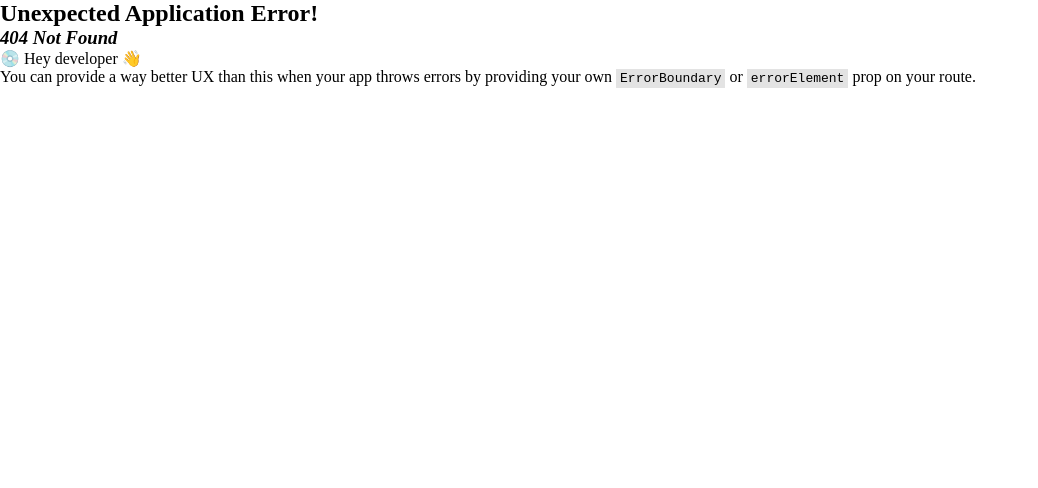
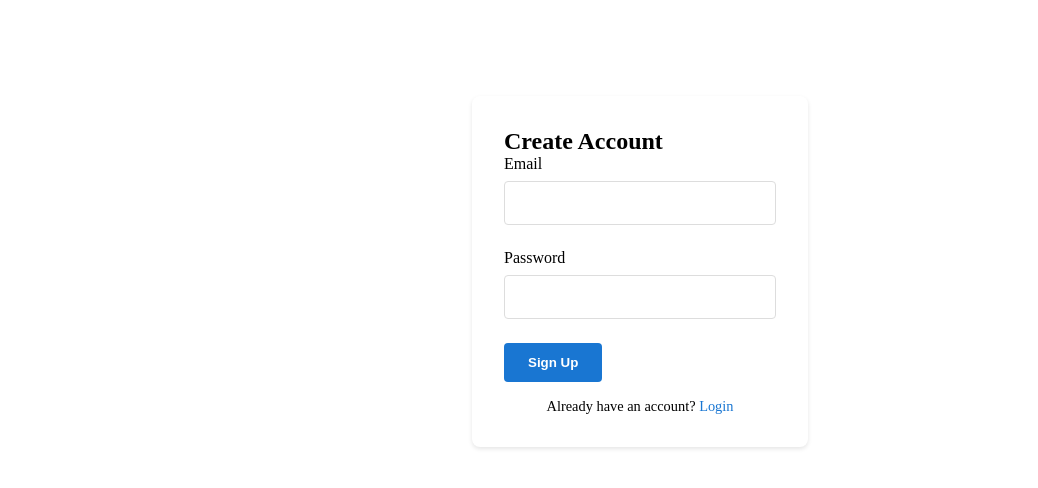
Before and after one commit to Light-700/JanVaani, a React (Vite) app: page /signup in a window 1280 px wide. Before the commit this address had no page. Shown: the top 488 px of the page, without its empty margins (0-1038 px from the left). Built offline with nearby package versions, Linux system fonts and the light colour scheme; no server answers.

Commit message:
[ADDED] : firebase authentication added, users can login and create account

```diff
--- a/package.json
+++ b/package.json
@@ -13,6 +13,7 @@
     "firebase": "^11.1.0",
     "react": "^18.3.1",
     "react-dom": "^18.3.1",
+    "react-firebase-hooks": "^5.1.1",
     "react-router-dom": "^7.1.1"
   },
   "devDependencies": {
--- a/src/components/Navbar.jsx
+++ b/src/components/Navbar.jsx
@@ -1,9 +1,18 @@
 import React from 'react'
 import { NavLink } from 'react-router-dom'
 import './Navbar.css'
+import { useAuth } from '../context/AuthContext';
 
 const Navbar = () => {
+    const { user, logout } = useAuth();
 
+    const handleLogout = async () => {
+        try {
+            await logout();
+        } catch (error) {
+            console.error('Failed to log out');
+        }
+    };
 
     return (
         <header className='nav-header'>
@@ -16,6 +25,13 @@ const Navbar = () => {
                     <li><NavLink className={(e) => { return e.isActive ? "red" : "" }} to="/report">Report Issue</NavLink></li>
                     <li><NavLink className={(e) => { return e.isActive ? "red" : "" }} to="/track">Track Progress</NavLink></li>
                     <li><NavLink className={(e) => { return e.isActive ? "red" : "" }} to="/analytics">Analytics</NavLink></li>
+                    {user && (
+                        <li>
+                            <button onClick={handleLogout} className="btn-logout">
+                                Logout
+                            </button>
+                        </li>
+                    )}
                 </ul>
             </nav>
         </header>
--- /dev/null
+++ b/src/components/ProtectedRoute.jsx
@@ -0,0 +1,15 @@
+// src/components/ProtectedRoute.jsx
+import { Navigate } from 'react-router-dom';
+import { useAuth } from '../context/AuthContext';
+
+const ProtectedRoute = ({ children }) => {
+    const { user } = useAuth();
+
+    if (!user) {
+        return <Navigate to="/login" />;
+    }
+
+    return children;
+};
+
+export default ProtectedRoute;
--- /dev/null
+++ b/src/config/firebase.js
@@ -0,0 +1,20 @@
+// src/config/firebase.js
+import { initializeApp } from 'firebase/app';
+import { getAuth } from 'firebase/auth';
+import { getAnalytics } from "firebase/analytics";
+
+const firebaseConfig = {
+    // Add your Firebase config object here
+    // You can get this from Firebase Console
+    apiKey: import.meta.env.VITE_FIREBASE_API_KEY,
+    authDomain: import.meta.env.VITE_FIREBASE_AUTH_DOMAIN,
+    projectId: import.meta.env.VITE_FIREBASE_PROJECT_ID,
+    storageBucket: import.meta.env.VITE_FIREBASE_STORAGE_BUCKET,
+    messagingSenderId: import.meta.env.VITE_FIREBASE_MESSAGING_SENDER_ID,
+    appId: import.meta.env.VITE_FIREBASE_APP_ID,
+    measurementId: import.meta.env.VITE_FIREBASE_MEASUREMENT_ID
+};
+
+const app = initializeApp(firebaseConfig);
+export const auth = getAuth(app);
+const analytics = getAnalytics(app);
--- /dev/null
+++ b/src/context/AuthContext.jsx
@@ -0,0 +1,54 @@
+// src/context/AuthContext.jsx
+import { createContext, useContext, useState, useEffect } from 'react';
+import { auth } from '../config/firebase';
+import {
+    signInWithEmailAndPassword,
+    createUserWithEmailAndPassword,
+    signOut,
+    onAuthStateChanged
+} from 'firebase/auth';
+
+const AuthContext = createContext();
+
+export function useAuth() {
+    return useContext(AuthContext);
+}
+
+export function AuthProvider({ children }) {
+    const [user, setUser] = useState(null);
+    const [loading, setLoading] = useState(true);
+
+    function signup(email, password) {
+        return createUserWithEmailAndPassword(auth, email, password);
+    }
+
+    function login(email, password) {
+        return signInWithEmailAndPassword(auth, email, password);
+    }
+
+    function logout() {
+        return signOut(auth);
+    }
+
+    useEffect(() => {
+        const unsubscribe = onAuthStateChanged(auth, (currentUser) => {
+            setUser(currentUser);
+            setLoading(false);
+        });
+
+        return unsubscribe;
+    }, []);
+
+    const value = {
+        user,
+        login,
+        signup,
+        logout
+    };
+
+    return (
+        <AuthContext.Provider value={value}>
+            {!loading && children}
+        </AuthContext.Provider>
+    );
+}
--- /dev/null
+++ b/src/screens/Login.css
@@ -0,0 +1,37 @@
+/* src/screens/Login.css */
+.login-container {
+    max-width: 400px;
+    margin: 4rem auto;
+    padding: 2rem;
+}
+
+.login-form {
+    background: var(--white);
+    padding: 2rem;
+    border-radius: 8px;
+    box-shadow: 0 2px 4px rgba(0, 0, 0, 0.1);
+}
+
+.error-message {
+    background: #ffebee;
+    color: #c62828;
+    padding: 0.5rem;
+    border-radius: 4px;
+    margin-bottom: 1rem;
+}
+
+.auth-switch {
+    margin-top: 1rem;
+    text-align: center;
+    font-size: 0.9rem;
+}
+
+.auth-switch a {
+    color: var(--primary-blue);
+    text-decoration: none;
+    font-weight: 500;
+}
+
+.auth-switch a:hover {
+    text-decoration: underline;
+}
--- /dev/null
+++ b/src/screens/Login.jsx
@@ -0,0 +1,60 @@
+// src/screens/Login.jsx
+import { useState } from 'react';
+import { useAuth } from '../context/AuthContext';
+import { useNavigate } from 'react-router-dom';
+import { Link } from 'react-router-dom';
+import './Login.css';
+
+const Login = () => {
+    const [email, setEmail] = useState('');
+    const [password, setPassword] = useState('');
+    const [error, setError] = useState('');
+    const { login } = useAuth();
+    const navigate = useNavigate();
+
+    const handleSubmit = async (e) => {
+        e.preventDefault();
+        try {
+            setError('');
+            await login(email, password);
+            navigate('/');
+        } catch (err) {
+            setError('Failed to sign in');
+        }
+    };
+
+    return (
+        <div className="login-container">
+            <form className="login-form" onSubmit={handleSubmit}>
+                <h2>Login to JanVaani</h2>
+                {error && <div className="error-message">{error}</div>}
+                <div className="form-group">
+                    <label>Email</label>
+                    <input
+                        type="email"
+                        value={email}
+                        onChange={(e) => setEmail(e.target.value)}
+                        required
+                    />
+                </div>
+                <div className="form-group">
+                    <label>Password</label>
+                    <input
+                        type="password"
+                        value={password}
+                        onChange={(e) => setPassword(e.target.value)}
+                        required
+                    />
+                </div>
+                <button type="submit" className="btn btn-primary">
+                    Login
+                </button>
+                <p className="auth-switch">
+                    Need an account? <Link to="/signup">Sign Up</Link>
+                </p>
+            </form>
+        </div>
+    );
+};
+
+export default Login;
--- /dev/null
+++ b/src/screens/Signup.jsx
@@ -0,0 +1,58 @@
+import { useState } from 'react';
+import { useAuth } from '../context/AuthContext';
+import { useNavigate, Link } from 'react-router-dom';
+import './Login.css'; // Reusing login styles
+
+const Signup = () => {
+    const [email, setEmail] = useState('');
+    const [password, setPassword] = useState('');
+    const [error, setError] = useState('');
+    const { signup } = useAuth();
+    const navigate = useNavigate();
+
+    const handleSubmit = async (e) => {
+        e.preventDefault();
+        try {
+            setError('');
+            await signup(email, password);
+            navigate('/');
+        } catch (err) {
+            setError('Failed to create an account');
+        }
+    };
+
+    return (
+        <div className="login-container">
+            <form className="login-form" onSubmit={handleSubmit}>
+                <h2>Create Account</h2>
+                {error && <div className="error-message">{error}</div>}
+                <div className="form-group">
+                    <label>Email</label>
+                    <input
+                        type="email"
+                        value={email}
+                        onChange={(e) => setEmail(e.target.value)}
+                        required
+                    />
+                </div>
+                <div className="form-group">
+                    <label>Password</label>
+                    <input
+                        type="password"
+                        value={password}
+                        onChange={(e) => setPassword(e.target.value)}
+                        required
+                    />
+                </div>
+                <button type="submit" className="btn btn-primary">
+                    Sign Up
+                </button>
+                <p className="auth-switch">
+                    Already have an account? <Link to="/login">Login</Link>
+                </p>
+            </form>
+        </div>
+    );
+};
+
+export default Signup;
```
Also changed, not shown: src/App.jsx (+19 -7 lines), 2 other files (tests, documents, lock files or other folders).
